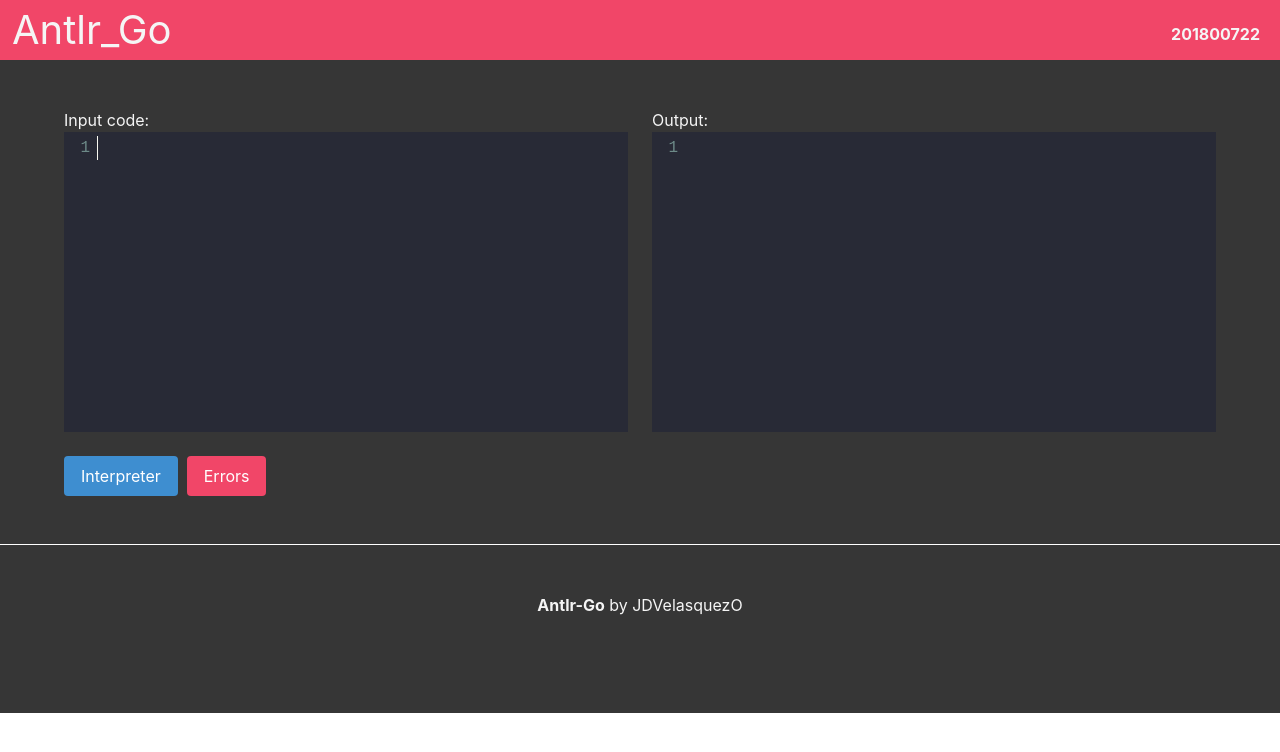
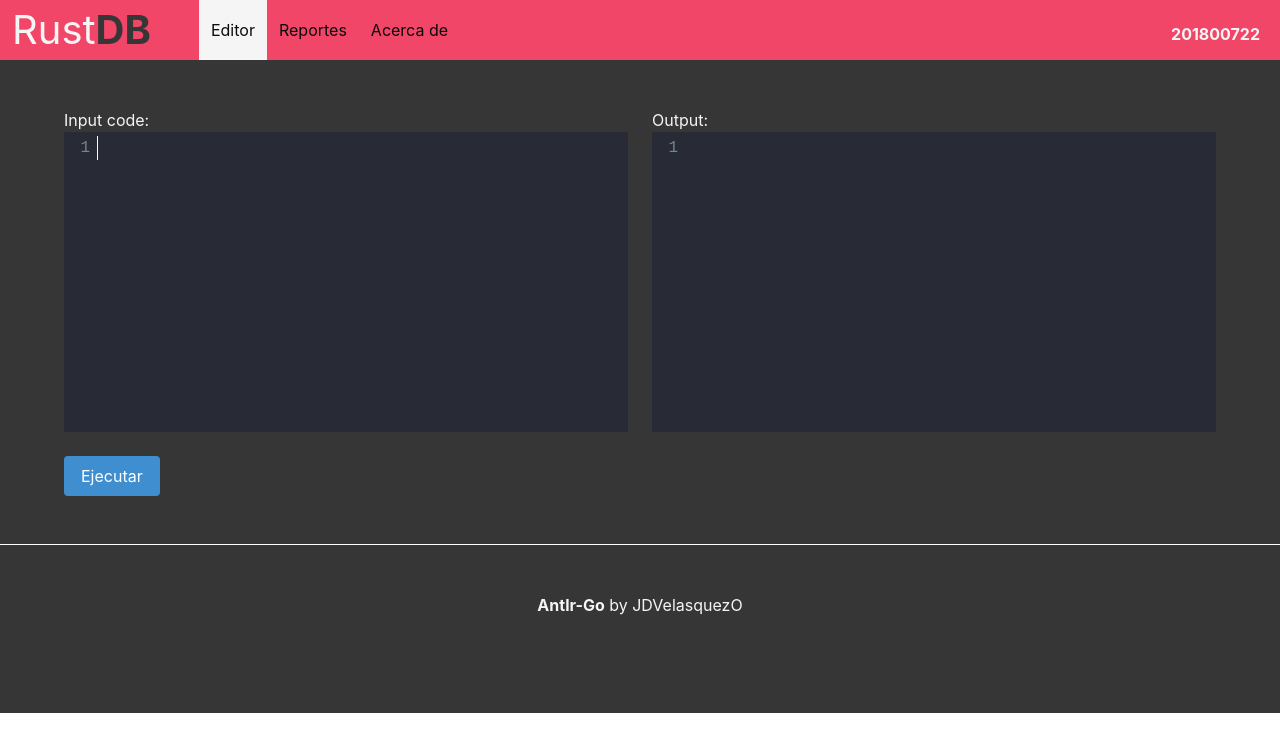
Before and after one commit to JDVelasquezO/OLC2_PROJECT_1S2022, a plain HTML site: page client/index.html in a window 1280 px wide. Drawn offline with nearby package versions, Linux system fonts and the light colour scheme.

Commit message:
Better GUI

```diff
--- a/client/index.html
+++ b/client/index.html
@@ -2,20 +2,36 @@
 <html lang="en">
 <head>
     <meta charset="UTF-8">
-    <title>Test</title>
+    <title>Rust DB</title>
     <link rel="stylesheet" href="https://cdn.jsdelivr.net/npm/bulma@0.9.3/css/bulma.min.css">
-
 
     <script src="./codemirror-5.65.2/lib/codemirror.js"></script>
     <link rel="stylesheet" href="./codemirror-5.65.2/lib/codemirror.css" />
     <link rel="stylesheet" href="./codemirror-5.65.2/theme/dracula.css" />
     <script src="./codemirror-5.65.2/mode/javascript/javascript.js"></script>
     <script src="./codemirror-5.65.2/mode/powershell/powershell.js"></script>
+
 </head>
 <body class="has-background-dark">
 <nav class="navbar has-background-danger" role="navigation" aria-label="main navigation">
     <div class="navbar-brand">
-        <p class="is-size-2 has-text-light ml-3">Antlr_Go</p>
+        <p class="is-size-2 has-text-light ml-3">Rust<strong>DB</strong></p>
+    </div>
+
+    <div class="navbar-menu ml-6">
+        <div class="navbar-start">
+            <a class="navbar-item has-text-black has-background-light">
+                Editor
+            </a>
+
+            <a class="navbar-item has-text-black">
+                Reportes
+            </a>
+
+            <a class="navbar-item has-text-black">
+                Acerca de
+            </a>
+        </div>
     </div>
 
     <div class="navbar-end">
@@ -42,8 +58,7 @@
                 <textarea id="reader"></textarea>
             </div>
         </div>
-        <button class="button is-info">Interpreter</button>
-        &nbsp;<button class="button is-danger">Errors</button>
+        <button class="button is-info">Ejecutar</button>
     </form>
 
 </div>
```
Also changed, not shown: server/views/main.html (+18 -2 lines).
